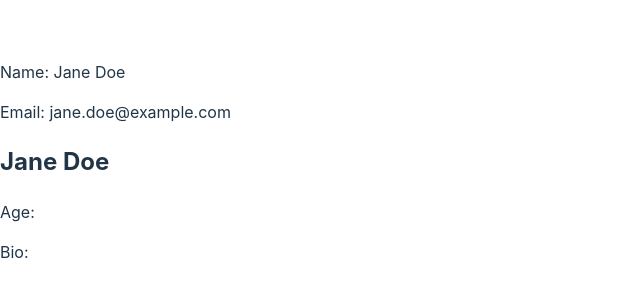
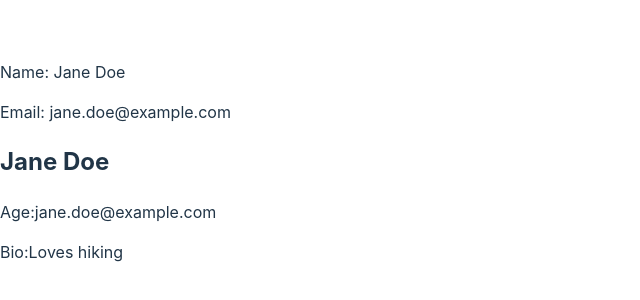
Before and after one commit to Demlew1/alx-fe-reactjs, a React (Vite) app in the folder alx-react-app-props/: page / in a window 1280 px wide. Shown: the part 238-538 px from the top of the page, without its empty margins (0-640 px from the left). Built offline with nearby package versions, Linux system fonts and the light colour scheme.

Commit message:
I still tried to fix the errors in order to convince my checker

```diff
--- a/alx-react-app-props/src/App.jsx
+++ b/alx-react-app-props/src/App.jsx
@@ -1,14 +1,16 @@
 import ProfilePage from "./components/ProfilePage";
 import myContext from "./components/UserContext";
-import UserProfile from "./components/UserProfile";
 
 function App() {
-  const userData = { name: "Jane Doe", email: "jane.doe@example.com" };
+  const userData = {
+    name: "Jane Doe",
+    email: "jane.doe@example.com",
+    bio: "Loves hiking",
+  };
 
   return (
     <myContext.Provider value={{ userData }}>
       <ProfilePage />
-      <UserProfile />
     </myContext.Provider>
   );
 }
--- a/alx-react-app-props/src/components/ProfilePage.jsx
+++ b/alx-react-app-props/src/components/ProfilePage.jsx
@@ -1,7 +1,13 @@
 import UserInfo from "./UserInfo";
+import UserProfile from "./UserProfile";
 
 function ProfilePage() {
-  return <UserInfo />;
+  return (
+    <div>
+      <UserInfo />
+      <UserProfile />
+    </div>
+  );
 }
 
 export default ProfilePage;
--- a/alx-react-app-props/src/components/UserProfile.jsx
+++ b/alx-react-app-props/src/components/UserProfile.jsx
@@ -5,7 +5,7 @@ export default function UserProfile() {
   return (
     <div>
       <h2>{userData.name}</h2>
-      <p>Age:{userData.age}</p>
+      <p>Age:{userData.email}</p>
       <p>Bio:{userData.bio}</p>
     </div>
   );
```
